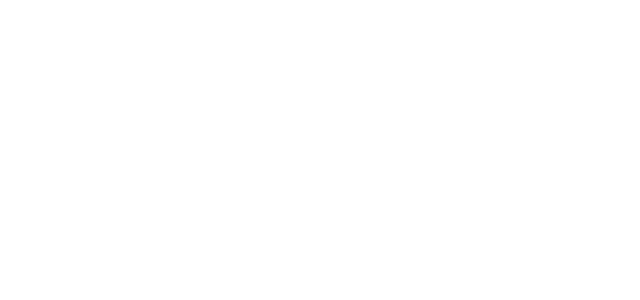
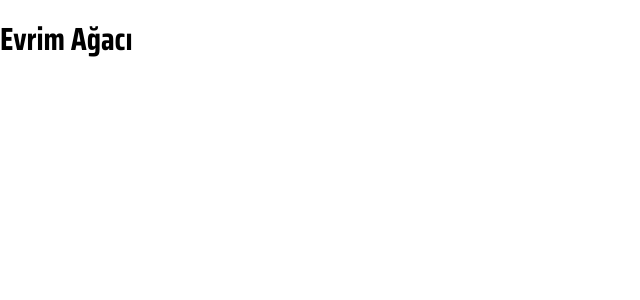
Before and after one commit to evrimagaci/EA-frontend, an Angular app: page / in a window 1280 px wide. Shown: the top 300 px of the page, without its empty margins (0-640 px from the left). Built offline with nearby package versions, Linux system fonts and the light colour scheme.

Commit message:
added images & global styles

```diff
--- a/src/app/app.component.html
+++ b/src/app/app.component.html
@@ -0,0 +1 @@
+<h1>Evrim Ağacı</h1>
--- a/src/styles.scss
+++ b/src/styles.scss
@@ -0,0 +1,13 @@
+/* ==========================================================================
+   Global
+   ========================================================================== */
+
+* {
+    box-sizing: border-box;
+}
+
+body {
+    font-family: 'Saira Condensed', sans-serif, Arial;
+    padding: 0;
+    margin: 0;
+}
```
Also changed, not shown: src/assets/image/home-background-image.jpg (added), src/assets/image/logo-sm.png (added).
